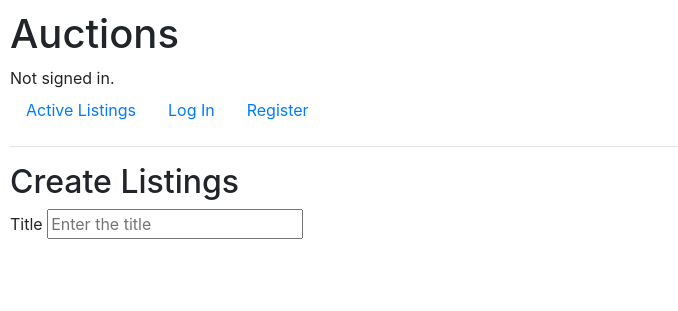
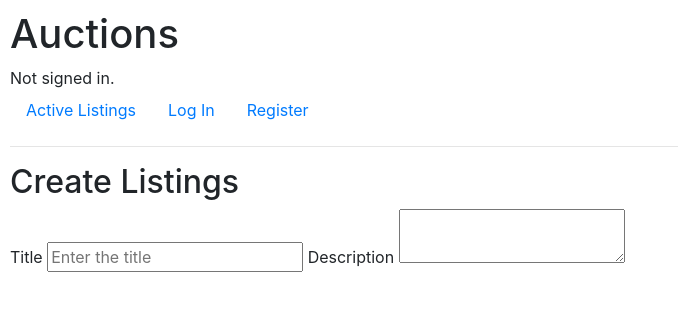
Before and after one commit to DongDevelops/Problem_Sets, a Django app: page /create in a window 1280 px wide. Shown: the top 311 px of the page, without its empty margins (0-678 px from the left). Run offline with Django 4.2, Linux system fonts and the light colour scheme; some libraries are stand-ins or nearby versions.

Commit message:
Mon, Feb 13, 2023, 1:08 AM +00:00

```diff
--- a/commerce/auctions/templates/auctions/create.html
+++ b/commerce/auctions/templates/auctions/create.html
@@ -5,6 +5,9 @@
     <div>
         <label for="title">Title</label>
         <input type="text" id="title" name="title" placeholder="Enter the title">
+
+        <label for="description">Description</label>
+        <textarea id="description" name="description"
     </div>
 
 {% endblock %}
```
